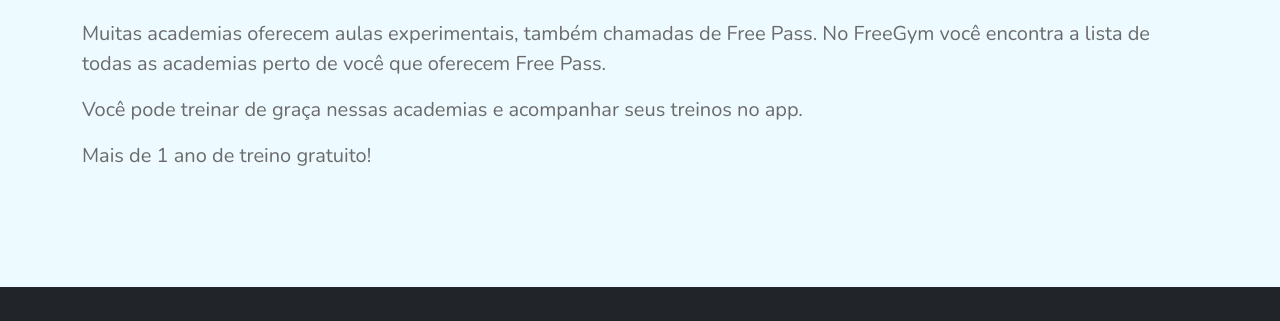
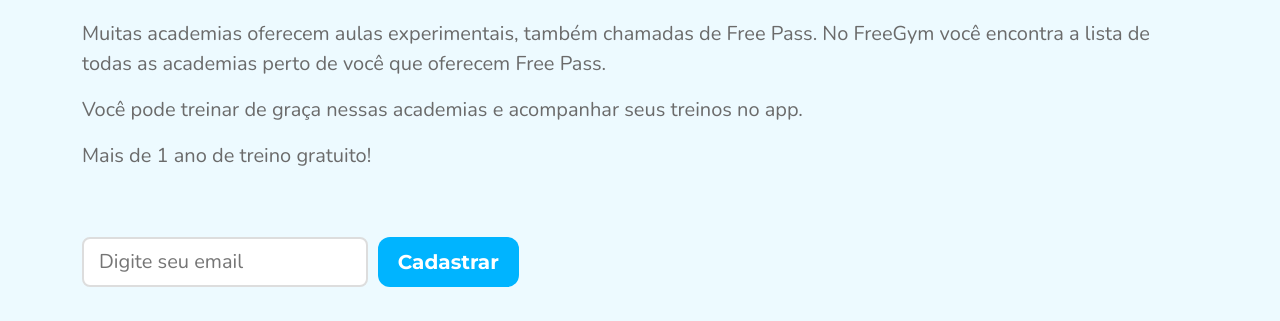
Before and after one commit to freegym-app/freegym-app.github.io, a plain HTML site: page index.html in a window 1280 px wide. Shown: the part 744-1065 px from the top of the page. Drawn offline with nearby package versions, Linux system fonts and the light colour scheme; some packages are replaced by stand-ins of ours; a script that the page names is missing.

Commit message:
Add a second email input

```diff
--- a/index.html
+++ b/index.html
@@ -519,6 +519,23 @@
             Mais de 1 ano de treino gratuito!
           </p>
         </div>
+
+        <div class="col-md-6">
+          <div class="input-container">
+            <input
+              type="email"
+              id="emailInput2"
+              placeholder="Digite seu email"
+              required
+            />
+            <div
+              class="register-email-button"
+              onclick="registerEmail('emailInput2')"
+            >
+              <div class="register-email-button-title">Cadastrar</div>
+            </div>
+          </div>
+        </div>
       </div>
     </div>
 
```
